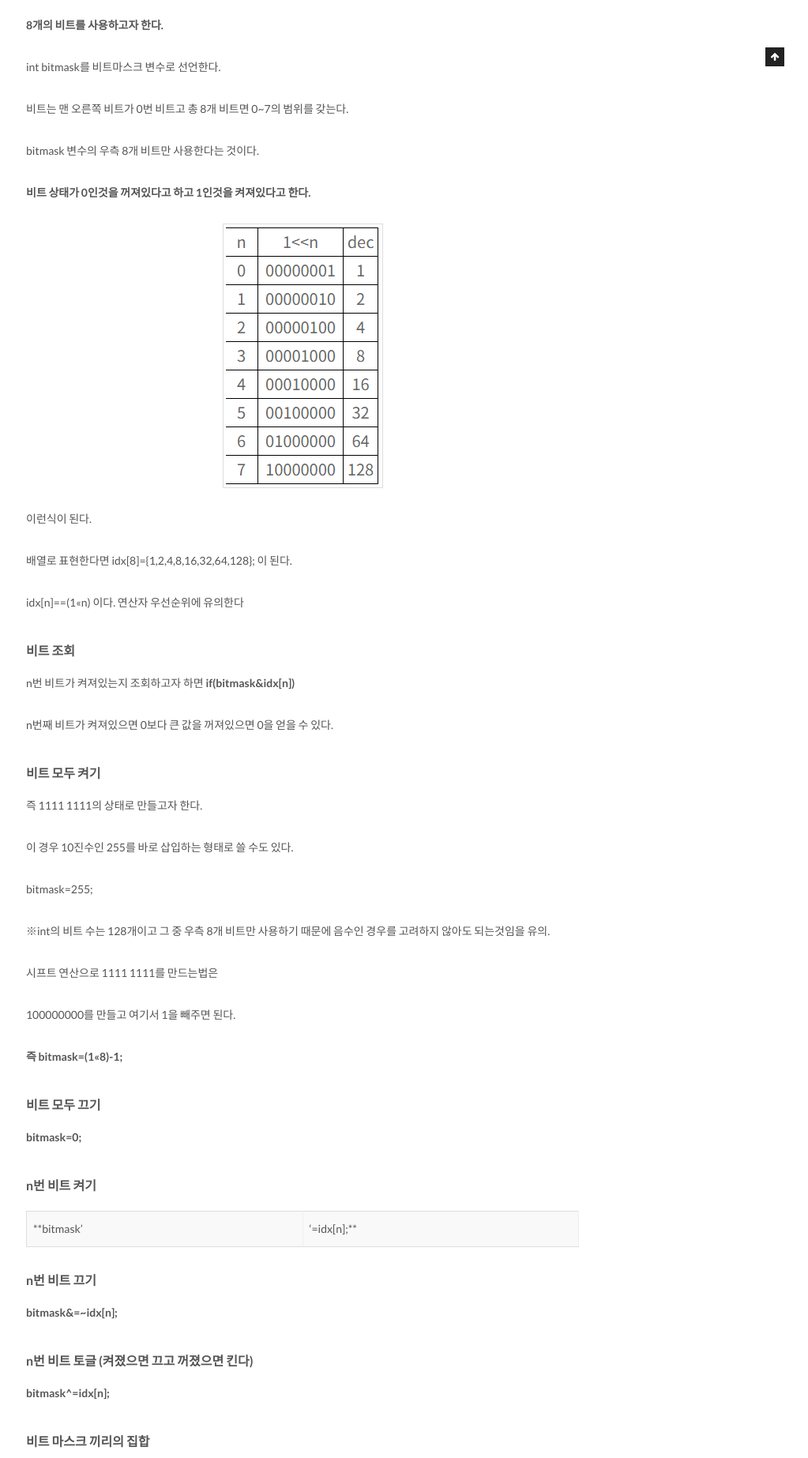
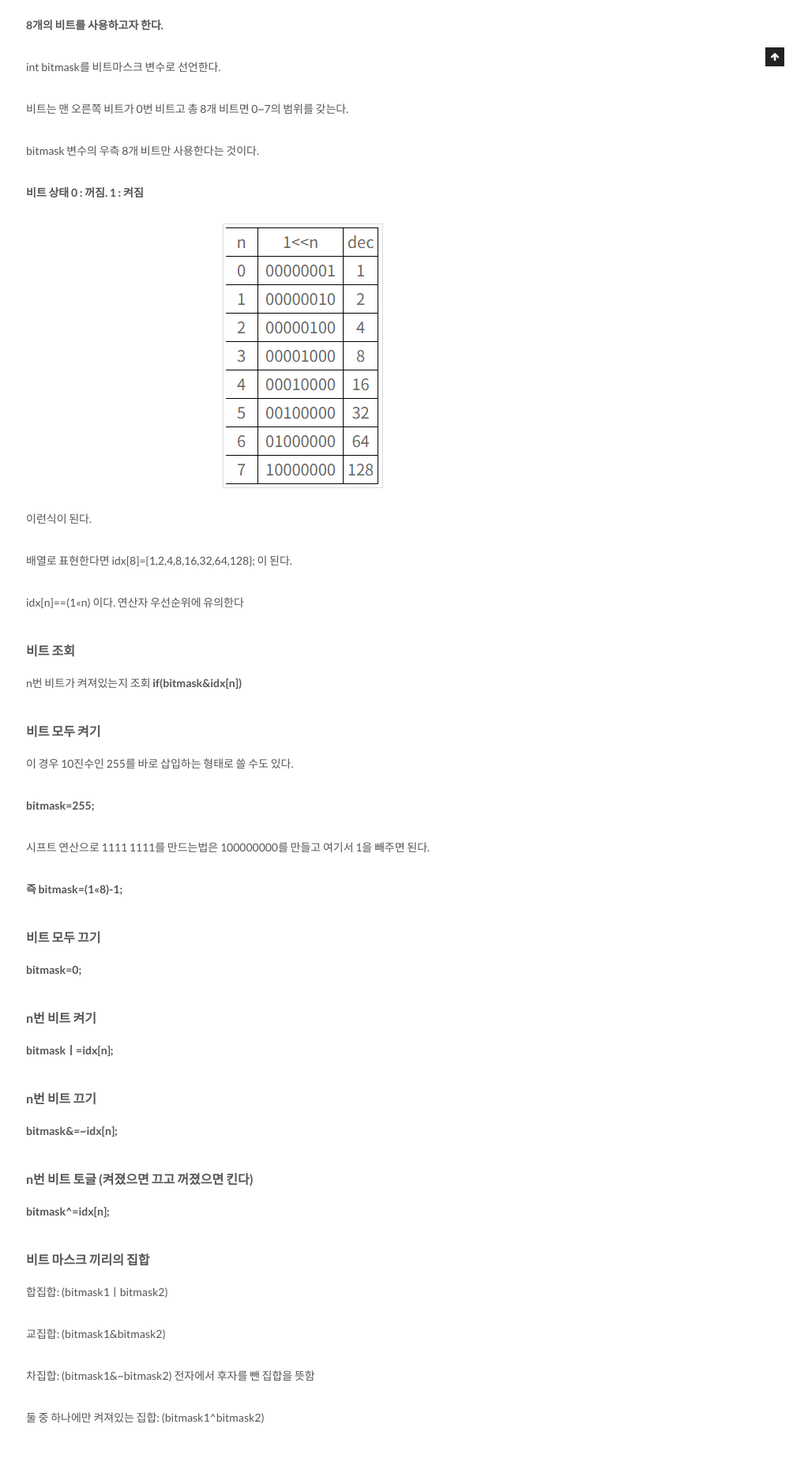
Before and after one commit to quarl894/quarl894.github.io, a Jekyll site: the page built from _posts/2018-03-22-비트마스크 기초편.md, in a window 1280 px wide. Shown: the part 916-2762 px from the top of the page at 79% size, without its empty margins (257-1280 px from the left). Built offline with Jekyll 4.4.1, drawn with Linux system fonts in a browser that asks for light colours; comment, search, counter and statistics services are not loaded; some of the changed text lies outside the part shown.

Commit message:
2018-03-22-비트마스크 기초편

```diff
--- a/_posts/2018-03-22-비트마스크 기초편.md
+++ b/_posts/2018-03-22-비트마스크 기초편.md
@@ -29,7 +29,7 @@ int bitmask를 비트마스크 변수로 선언한다.
 
 bitmask 변수의 우측 8개 비트만 사용한다는 것이다.
 
-**비트 상태가 0인것을 꺼져있다고 하고 1인것을 켜져있다고 한다.**
+**비트 상태 0 : 꺼짐. 1 : 켜짐**
 
 ![bitmask](https://quarl894.github.io/assets/posts/20180322/bitmask.png)
 
@@ -41,23 +41,15 @@ idx[n]==(1<<n) 이다. 연산자 우선순위에 유의한다
 
 #### 비트 조회
 
-n번 비트가 켜져있는지 조회하고자 하면 **if(bitmask&idx[n])**
-
-n번째 비트가 켜져있으면 0보다 큰 값을 꺼져있으면 0을 얻을 수 있다.
+n번 비트가 켜져있는지 조회 **if(bitmask&idx[n])**
 
 #### 비트 모두 켜기
 
-즉 1111 1111의 상태로 만들고자 한다.
-
 이 경우 10진수인 255를 바로 삽입하는 형태로 쓸 수도 있다.
 
-bitmask=255;
+**bitmask=255;**
 
-※int의 비트 수는 128개이고 그 중 우측 8개 비트만 사용하기 때문에 음수인 경우를 고려하지 않아도 되는것임을 유의.
-
-시프트 연산으로 1111 1111를 만드는법은
-
-100000000를 만들고 여기서 1을 빼주면 된다.
+시프트 연산으로 1111 1111를 만드는법은 100000000를 만들고 여기서 1을 빼주면 된다.
 
 **즉 bitmask=(1<<8)-1;**
 
@@ -67,7 +59,7 @@ bitmask=255;
 
 #### n번 비트 켜기
 
-**bitmask'|'=idx[n];**
+**bitmaskㅣ=idx[n];**
 
 #### n번 비트 끄기
 
@@ -79,7 +71,7 @@ bitmask=255;
 
 #### 비트 마스크 끼리의 집합
 
-합집합: (bitmask1 '|' bitmask2)
+합집합: (bitmask1ㅣbitmask2)
 
 교집합: (bitmask1&bitmask2)
 
```
